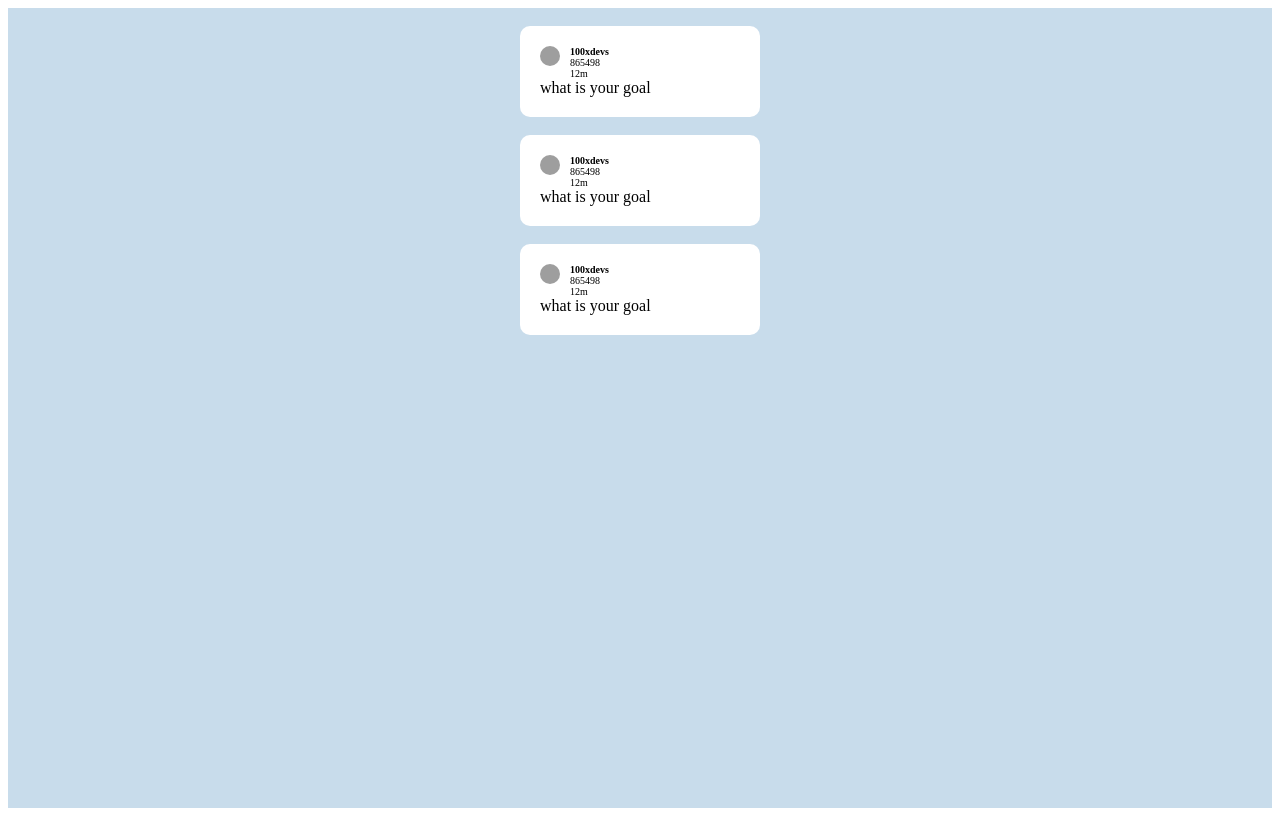
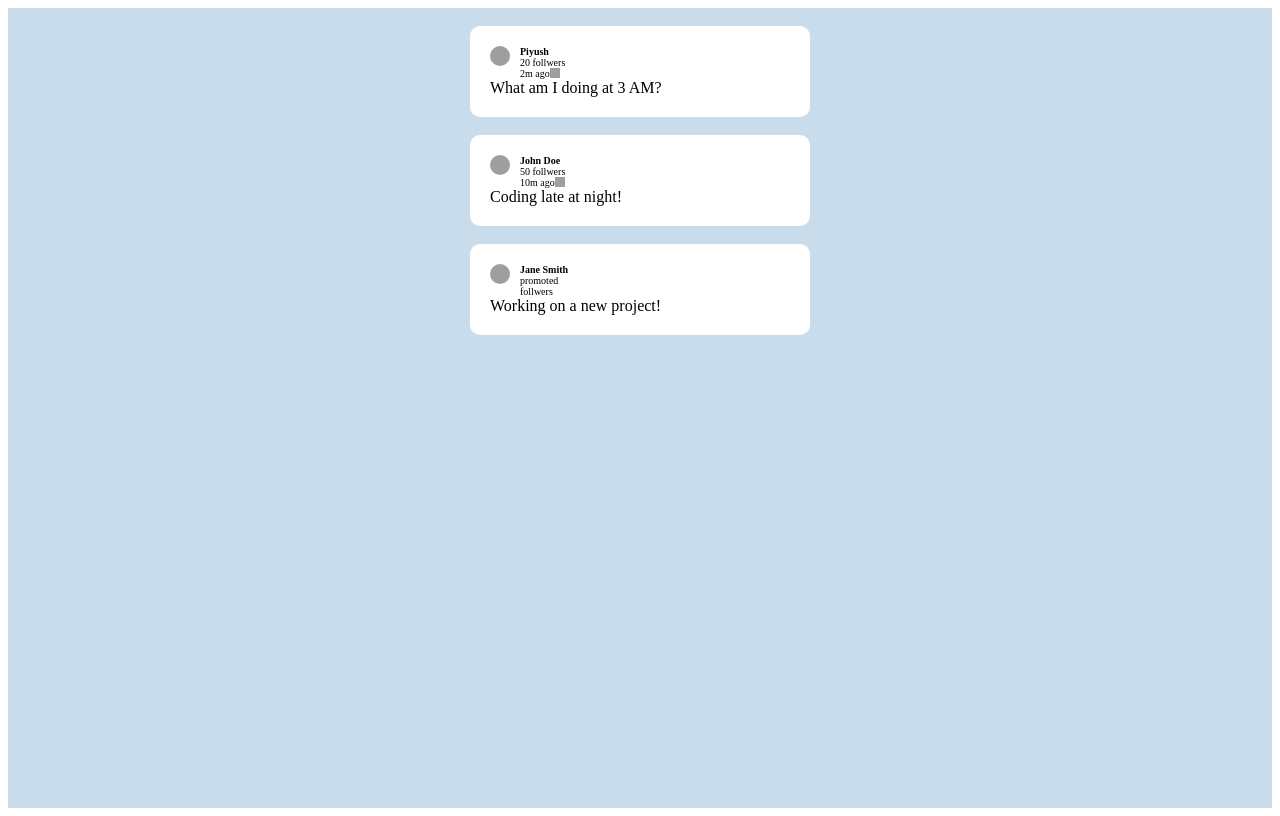
Before and after one commit to p-i-y-u-s-h/react-4, a React (Vite) app: page / in a window 1280 px wide. Built offline with nearby package versions, Linux system fonts and the light colour scheme; grey boxes are pictures that could not be loaded.

Commit message:
commit-3

```diff
--- a/src/App.jsx
+++ b/src/App.jsx
@@ -5,17 +5,34 @@ function App() {
     <div style={{background: "#c8dceb", height:"100vh"}}>
       <div style={{display:"flex",justifyContent:"center"}}>
         <div>
-          <div>
+        <div>
             <br />
-            <Postcomponent/>
+            <Postcomponent
+              Name="Piyush"
+              followerCount={20}
+              time="2m ago"
+              image="https://appx-wsb-gcp.akamai.net.in/subject/2023-01-17-0.17044360120951185.jpg"
+              description="What am I doing at 3 AM?"
+            />
           </div>
           <div>
             <br />
-            <Postcomponent/>
+            <Postcomponent
+              Name="John Doe"
+              followerCount={50}
+              time="10m ago"
+              image="https://appx-wsb-gcp.akamai.net.in/subject/2023-01-17-0.17044360120951185.jpg"
+              description="Coding late at night!"
+            />
           </div>
           <div>
             <br />
-            <Postcomponent/>
+            <Postcomponent
+              Name="Jane Smith"
+              subtitle={"promoted"}
+              image="https://appx-wsb-gcp.akamai.net.in/subject/2023-01-17-0.17044360120951185.jpg"
+              description="Working on a new project!"
+            />
           </div>
         </div>
       </div>
@@ -23,26 +40,31 @@ function App() {
   )
 }
 
-const style = {width : 200 , backgroundColor:"white",borderRadius:10,borderColor:"gray",borderWidth:1,padding:20}
+const style = {width : 300, backgroundColor:"white",borderRadius:10,borderColor:"gray",borderWidth:1,padding:20}
 
-function Postcomponent(){
+function Postcomponent({ Name, followerCount, time, image, description,subtitle }){
   return <div style={style}>
    <div style={{display:"flex"}}>
-    <img src="https://appx-wsb-gcp.akamai.net.in/subject/2023-01-17-0.17044360120951185.jpg" style={{
+    <img src={image}style={{
       width:20,
       height:20,
       borderRadius:20
     }} />
     <div style={{fontSize:10,marginLeft:10}}>
       <b>
-        100xdevs
+        {Name}
       </b>
-      <div>865498</div>
-      <div>12m</div>
+      <div>{subtitle}</div>
+      <div>{followerCount} follwers</div>
+      {time !== undefined &&
+        <div style={{display:"flex"}}>
+        <div>{time} </div>
+        <img src={"https://appx-wsb-gcp.akamai.net.in/subject/2023-01-17-0.17044360120951185.jpg"} style={{width:10,height:10}}/>
+      </div>}
     </div>
   </div>
   <div>
-    what is your goal
+    {description}
   </div>
 </div>
 }
```
